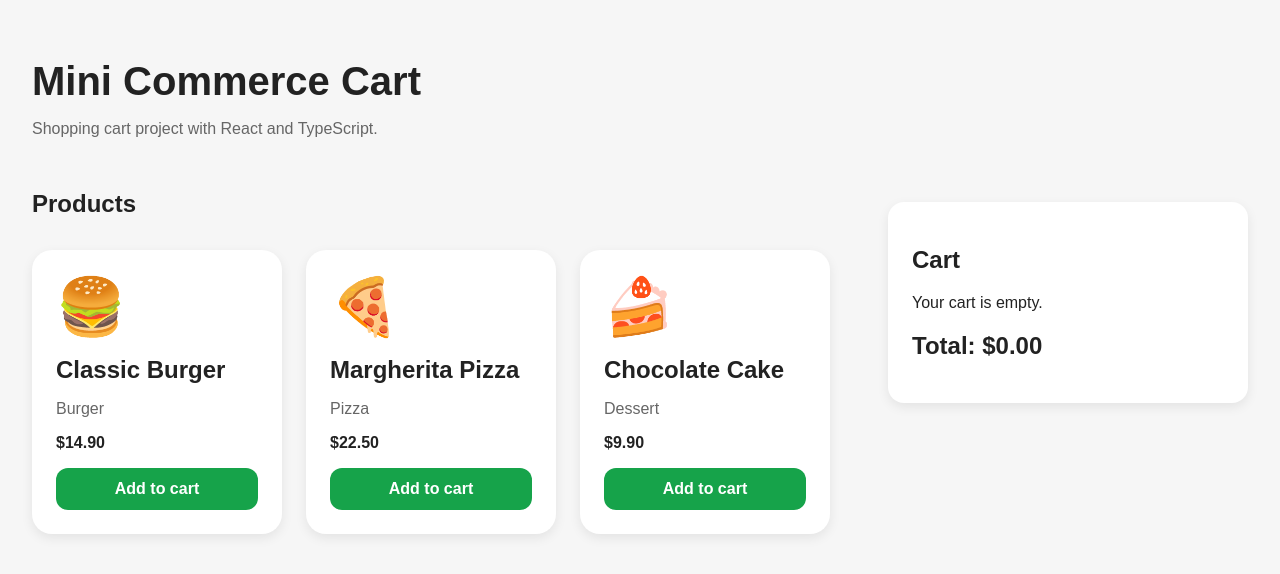
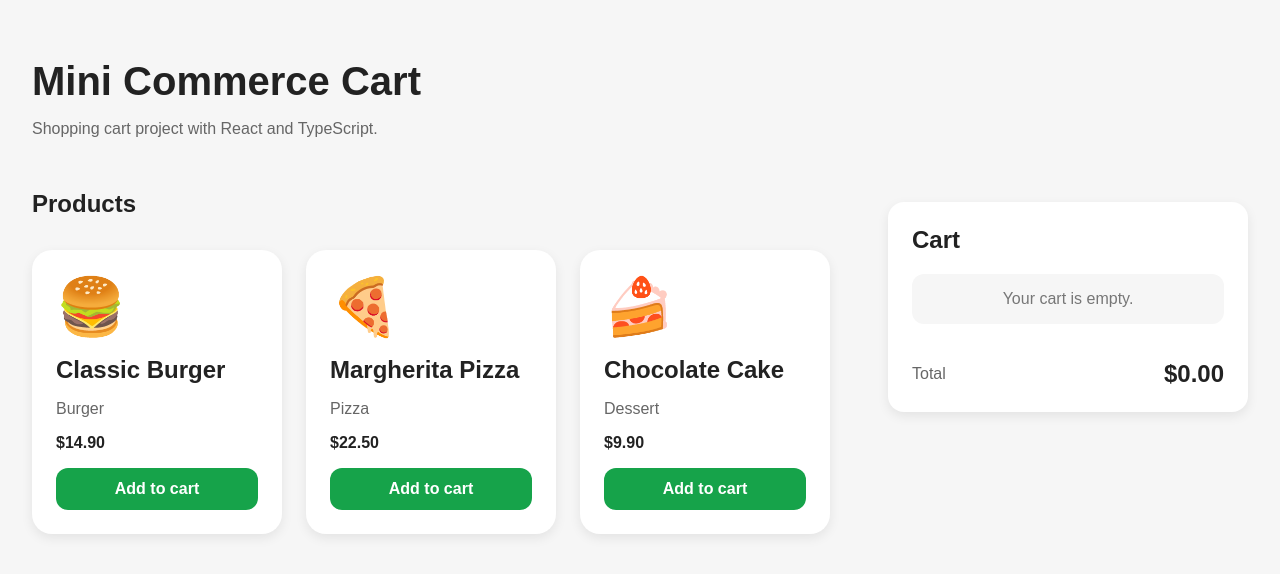
Before and after one commit to CharlesNeres/mini-commerce-cart, a React (Vite) app: page / in a window 1280 px wide. Shown: the top 574 px of the page. Built offline with nearby package versions, Linux system fonts and the light colour scheme.

Commit message:
style: improve shopping cart visual design

```diff
--- a/src/App.css
+++ b/src/App.css
@@ -79,6 +79,18 @@ main > p {
   margin-top: 32px;
 }
 
+.cart h2 {
+  margin-top: 0;
+}
+
+.cart > p {
+  color: #777;
+  background-color: #f6f6f6;
+  padding: 16px;
+  border-radius: 12px;
+  text-align: center;
+}
+
 .cart-item {
   padding: 16px 0;
   border-bottom: 1px solid #eee;
@@ -86,10 +98,11 @@ main > p {
   display: flex;
   justify-content: space-between;
   align-items: center;
+  gap: 16px;
 }
 
 .cart-item h3 {
-  margin: 0;
+  margin: 0 0 8px;
 }
 
 @media (max-width: 900px) {
@@ -129,7 +142,34 @@ button:hover {
   margin-bottom: 5px;
 }
 
+.quantity-controls span {
+  min-width: 24px;
+  text-align: center;
+  font-weight: 700;
+}
+
 .quantity-controls button {
-  width: 40px;
-  padding: 8px;
+  margin-top: 0;
+  width: 36px;
+  height: 36px;
+  padding: 0;
+  border-radius: 50%;
+  background-color: #222;
 }
+
+.cart-total {
+  margin-top: 20px;
+  padding-top: 16px;
+
+  display: flex;
+  justify-content: space-between;
+  align-items: center;
+}
+
+.cart-total span {
+  color: #666;
+}
+
+.cart-total strong {
+  font-size: 24px;
+}
--- a/src/App.tsx
+++ b/src/App.tsx
@@ -100,7 +100,10 @@ function App() {
             />
           ))}
 
-          <h2>Total: ${cartTotal.toFixed(2)}</h2>
+          <div className="cart-total">
+            <span>Total</span>
+            <strong>${cartTotal.toFixed(2)}</strong>
+          </div>
         </section>
       </div>
     </main>
```
